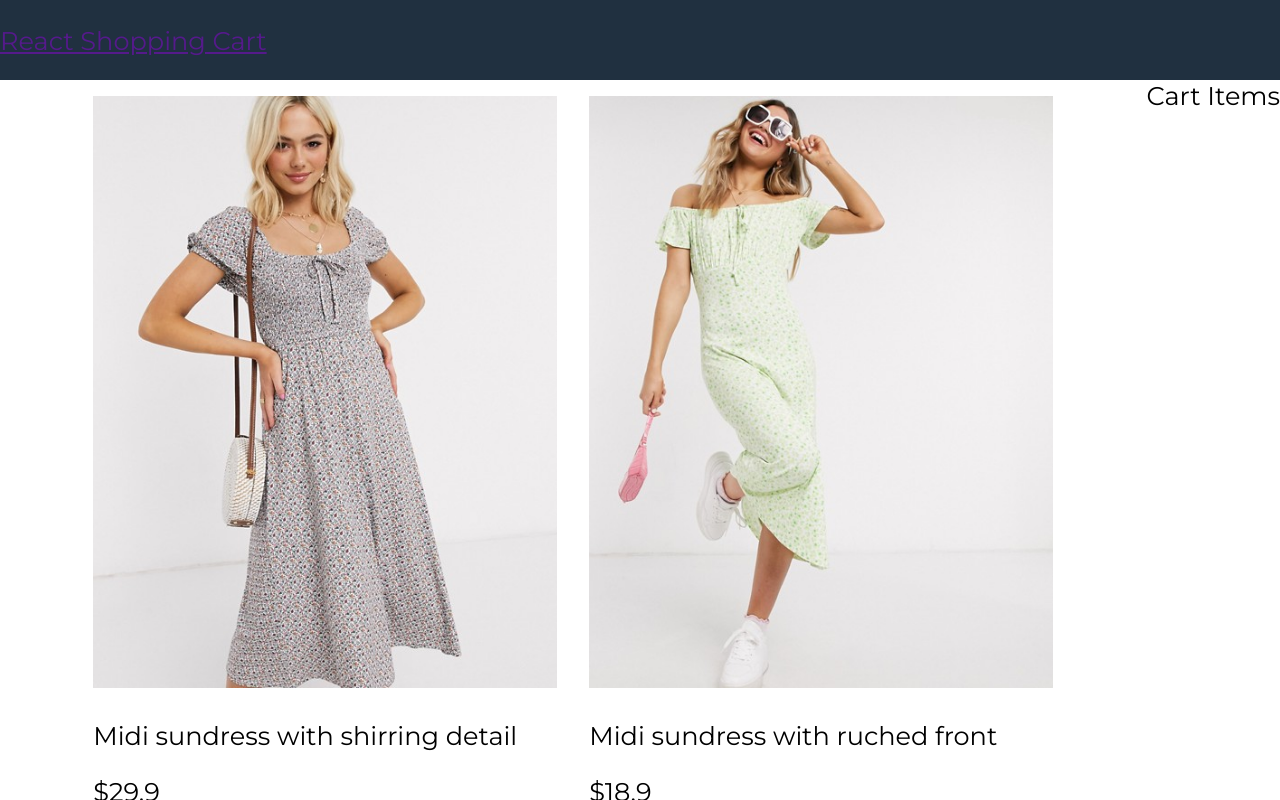
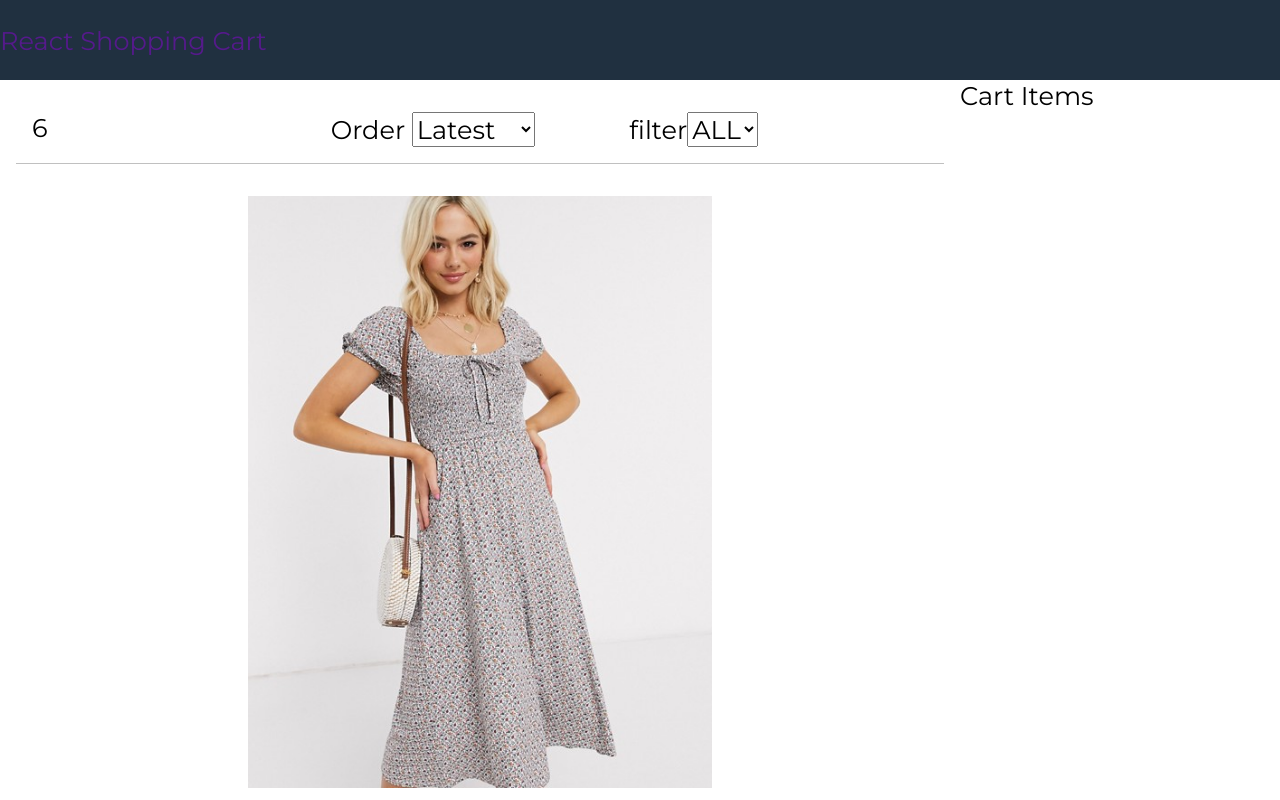
Before and after one commit to Kondwani7/react-test-e-commerce, a React (Create React App) app in the folder shoppingcart/: page / in a window 1280 px wide. Shown: the top 800 px of the page. Built offline with nearby package versions, Linux system fonts and the light colour scheme.

Commit message:
filter-component

```diff
--- a/shoppingcart/src/App.js
+++ b/shoppingcart/src/App.js
@@ -1,7 +1,8 @@
 import React from 'react';
 import data from './data.json'
 import Products from './Components/products';
-
+import Filter from './Components/Filter';
+import products from './Components/products';
 class  App extends React.Component{
   constructor(){
     super();
@@ -10,6 +11,40 @@
       size:"",
       sort:""
     }
+    this.filterProducts = this.filterProducts.bind(this)
+    this.sortProducts = this.sortProducts.bind(this)
+  }
+
+  filterProducts(event){
+    console.log(event.target.value);
+    if(event.target.value===""){
+      this.setState({size:event.target.value, products:data.products })
+    } else{
+      this.setState({
+        size:event.target.value, products: data.products.filter(product =>
+           product.availableSizes.indexOf(event.target.value)>=0),
+      })
+    }
+  }
+  sortProducts(event){
+    console.log(event.target.value)
+    const sort = event.target.value
+    this.setState((state) => ({
+      sort: sort,
+      products: this.state.products.slice().sort((a,b) => (
+        sort=== "Lowest"?
+          a.price > b.price
+          ? 1
+          :-1
+        :sort=== "Highest"?
+          a.price < b.price
+          ? 1
+          :-1
+        :a._id < b._id
+        ? 1
+        :-1
+      ))
+    }))
   }
   render(){
     return (
@@ -20,6 +55,12 @@
         <main>
           <div className="content">
             <div className="main">
+              <Filter count={this.state.products.length}
+              size={this.state.size}
+              sort={this.state.sort}
+              filterProducts={this.filterProducts}
+              sortProducts={this.sortProducts}
+              ></Filter>
               <Products products={this.state.products}></Products>
             </div>
             <div className="sidebar">Cart Items</div>
--- /dev/null
+++ b/shoppingcart/src/Components/Filter.js
@@ -0,0 +1,29 @@
+import React, { Component } from 'react'
+
+export default class filter extends Component {
+    render() {
+        return (
+            <div className="filter">
+                <div className="filter-result">{this.props.count}</div>
+                <div className='filter-sort'> Order {" "}
+                    <select value={this.props.sort} onChange={this.props.sortProducts}>
+                        <option>Latest</option>
+                        <option value="Lowest">Lowest</option>
+                        <option value="Highest">Highest</option>
+                    </select>
+                </div>
+                <div className="filter-size">filter
+                    <select value={this.props.size} onChange={this.props.filterProducts}>
+                        <option value="ALL">ALL</option>
+                        <option value="XS">XS</option>
+                        <option value="S">S</option>
+                        <option value="M">M</option>
+                        <option value="L">L</option>
+                        <option value="XL">XL</option>
+                        <option value="XXL">XXL</option>
+                    </select>
+                </div>
+            </div>
+        )
+    }
+}
--- a/shoppingcart/src/data.json
+++ b/shoppingcart/src/data.json
@@ -13,7 +13,7 @@
           "image": "/images/dress2.jpg",
           "title": "Midi sundress with ruched front",
           "description": "This is for all the latest trends, no matter who you are, where you’re from and what you’re up to. Exclusive to ASOS, our universal brand is here for you, and comes in all our fit ranges: ASOS Curve, Tall, Petite and Maternity. Created by us, styled by you.",
-          "availableSizes": ["X", "M", "L"],
+          "availableSizes": ["S","X", "M", "L"],
           "price": 18.9
         },
         {
--- a/shoppingcart/src/index.css
+++ b/shoppingcart/src/index.css
@@ -21,12 +21,16 @@
 
 .grid-container{
   display: grid;
-  grid-template-areas: "header"
+  grid-template-areas:
+  "header"
   "main"
   "footer";
-  grid-template-rows: 5rem 1fr;
+  grid-template-rows: 5rem 1fr 5rem;
   grid-template-columns: 1fr;
   height: 100%;
+}
+a{
+  text-decoration: none;
 }
 a:hover{
   color: #ff8000;
@@ -37,6 +41,7 @@
   background-color:#203040 ;
   color: #ffffff;
   display: flex;
+  justify-content: space-between;
   align-items: center;
   padding: .5;
 }
@@ -44,6 +49,7 @@
   color: #ffffff;
   text-decoration: none;
 }
+
 
 main{
   grid-area: main;
@@ -67,7 +73,7 @@
 }
 
 .sidebar{
-  flex: 1 20 rem;
+  flex: 1 20rem;
 }
 
 /* Products */
@@ -117,3 +123,15 @@
 .button.primary {
   background-color: #118822;
 }
+
+/*filter */
+.filter {
+  display: flex;
+  justify-content: space-between;
+  padding: 1rem;
+  margin: 1rem;
+  border-bottom: 0.1rem #c0c0c0 solid;
+}
+.filter div {
+  flex: 1;
+}
```
